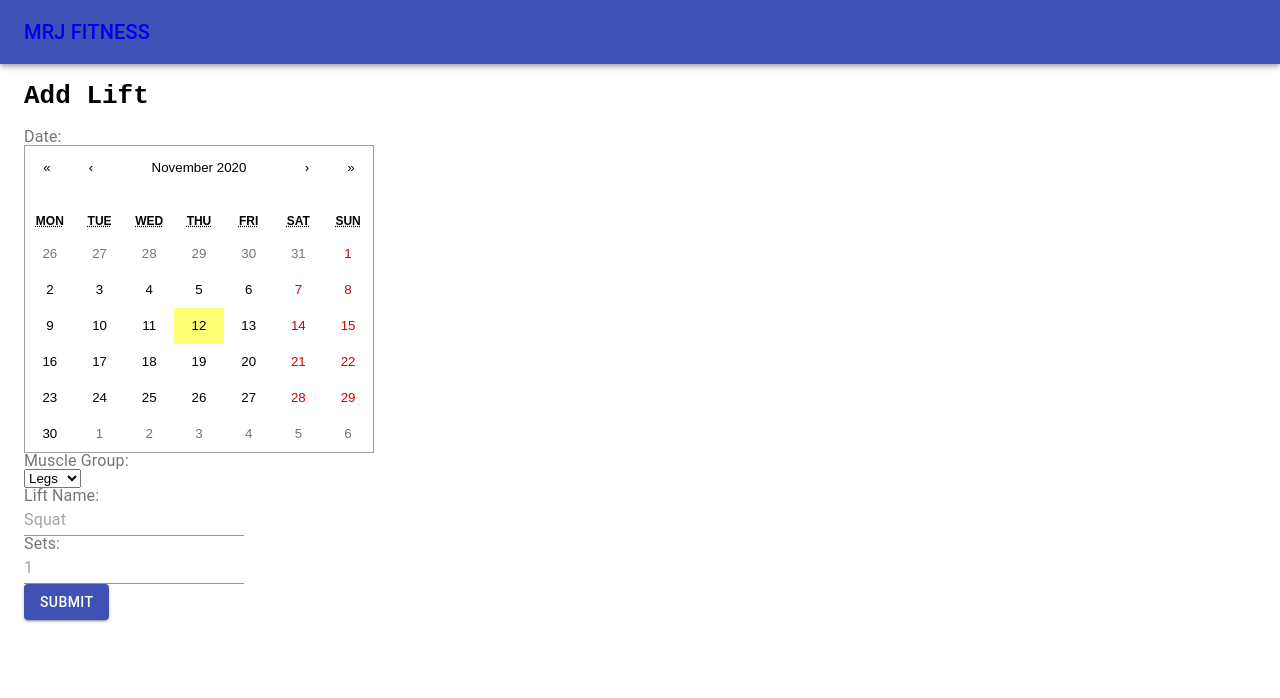
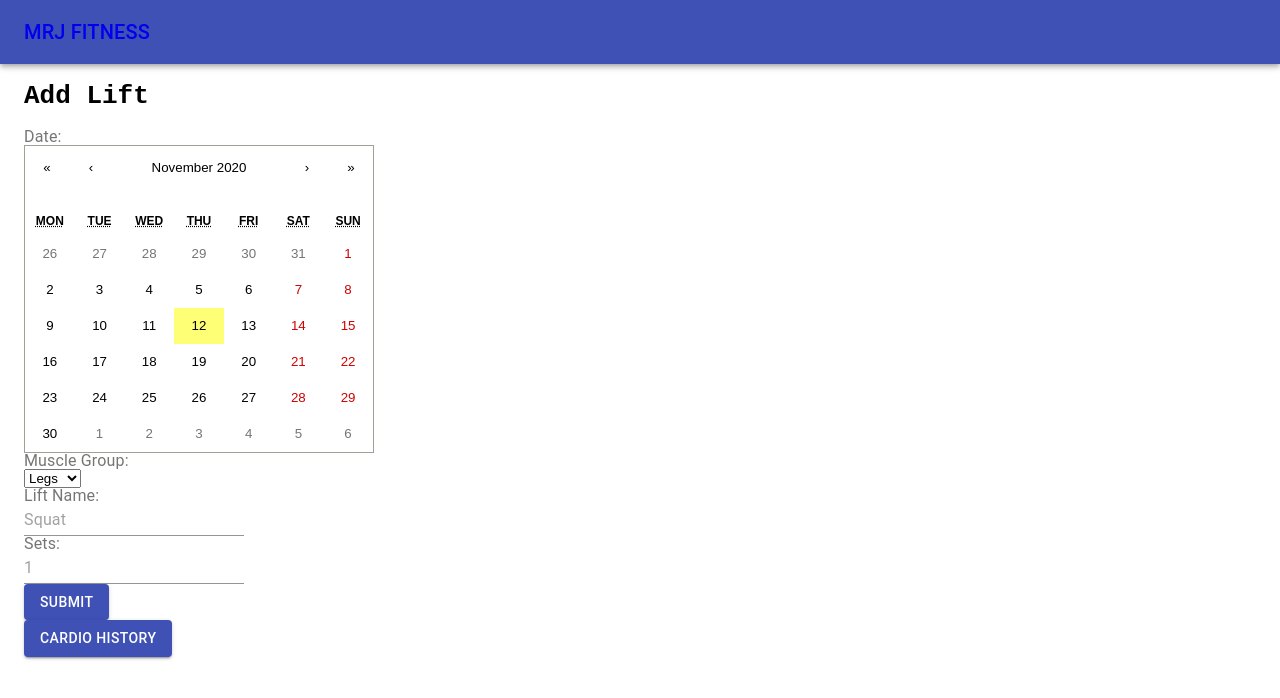
Before and after one commit to sheckjess/project-8-frontend, a React (Create React App) app: page /lifting in a window 1280 px wide. Shown: the top 698 px of the page. Built offline with nearby package versions, Linux system fonts and the light colour scheme.

Commit message:
added history button to lift submitter

```diff
--- a/src/components/LiftSubmitter.js
+++ b/src/components/LiftSubmitter.js
@@ -1,13 +1,15 @@
 import React, { Component } from "react";
+// eslint-disable-next-line
+import { Link } from "react-router-dom";
 import Calendar from "react-calendar";
-import 'react-calendar/dist/Calendar.css';
+import "react-calendar/dist/Calendar.css";
 // Material UI
-import { Container } from '@material-ui/core';
-import { Input } from '@material-ui/core';
-import { Button } from '@material-ui/core';
-import { InputLabel, Box } from '@material-ui/core';
-// eslint-disable-next-line
+import { Container } from "@material-ui/core";
+import { Input } from "@material-ui/core";
+import { Button } from "@material-ui/core";
+import { InputLabel, Box } from "@material-ui/core";
 const axios = require("axios");
+
 class LiftSubmitter extends Component {
   constructor(props) {
     super(props);
@@ -33,42 +35,43 @@ class LiftSubmitter extends Component {
   };
   onChangeReps = (e) => {
     //makes a copy of the sets array in state
-    var tempArray = this.state.sets
+    var tempArray = this.state.sets;
     //if the item at the id already exists
     if (tempArray[e.target.id]) {
-      tempArray[e.target.id].reps = e.target.value
+      tempArray[e.target.id].reps = e.target.value;
+    } else {
+      var newSet = { reps: 0, pounds: 777 };
+      newSet.reps = e.target.value;
+      tempArray[e.target.id] = newSet;
     }
-    else {
-      var newSet = {reps: 0, pounds: 777}
-      newSet.reps = e.target.value
-      tempArray[e.target.id] = newSet
-    }
-    this.setState({sets: tempArray})
+    this.setState({ sets: tempArray });
   };
   onChangeRepWeight = (e) => {
     //makes a copy of the sets array in state
-    var tempArray = this.state.sets
+    var tempArray = this.state.sets;
     //if the item at the id already exists
     if (tempArray[e.target.id]) {
-      tempArray[e.target.id].pounds = e.target.value
+      tempArray[e.target.id].pounds = e.target.value;
+    } else {
+      var newSet = { reps: 777, pounds: 0 };
+      newSet.pounds = e.target.value;
+      tempArray[e.target.id] = newSet;
     }
-    else {
-      var newSet = {reps: 777, pounds: 0}
-      newSet.pounds = e.target.value
-      tempArray[e.target.id] = newSet
-    }
-    this.setState({sets: tempArray})
+    this.setState({ sets: tempArray });
   };
   onSubmit = (e) => {
     e.preventDefault();
     if (this.state._numberOfSets < this.state.sets.length)
-      console.log('user deleted at least one set')
-      var tempArray = this.state.sets
-      tempArray.length = this.state._numberOfSets
-      this.setState({sets: tempArray});
-    axios.post('https://sculpt-fitness.herokuapp.com/lifting/add', this.state)
-      .then(console.log('attempt submission'))
-    window.location = '/'
+      console.log("user deleted at least one set");
+    var tempArray = this.state.sets;
+    tempArray.length = this.state._numberOfSets;
+    this.setState({ sets: tempArray });
+    axios
+      .post("https://sculpt-fitness.herokuapp.com/lifting/add", this.state)
+      .then(() => {
+        console.log("attempt submission");
+        window.location = "/";
+      });
   };
   render() {
     //create a reps element for each number in numberOfSets
@@ -76,10 +79,27 @@ class LiftSubmitter extends Component {
     for (let i = 0; i < this.state._numberOfSets; i++) {
       arrayOfReps.push(
         <div>
-          <InputLabel>Set {i+1} Reps: </InputLabel>
-          <Input id={i} required onChange={this.onChangeReps} type="number" placeholder="5" min='1' max='100'></Input>
-          <InputLabel>Set {i+1} Weight: </InputLabel>
-          <Input id={i} required onChange={this.onChangeRepWeight} type="number" placeholder="20" min='10' step='5' max='1000'></Input>
+          <InputLabel>Set {i + 1} Reps: </InputLabel>
+          <Input
+            id={i}
+            required
+            onChange={this.onChangeReps}
+            type="number"
+            placeholder="5"
+            min="1"
+            max="100"
+          ></Input>
+          <InputLabel>Set {i + 1} Weight: </InputLabel>
+          <Input
+            id={i}
+            required
+            onChange={this.onChangeRepWeight}
+            type="number"
+            placeholder="20"
+            min="10"
+            step="5"
+            max="1000"
+          ></Input>
         </div>
       );
     }
@@ -94,7 +114,11 @@ class LiftSubmitter extends Component {
             </div>
             <div className="">
               <InputLabel>Muscle Group: </InputLabel>
-            <select required onChange={this.onChangeMuscleGroup} value={this.state.musclegroup}>
+              <select
+                required
+                onChange={this.onChangeMuscleGroup}
+                value={this.state.musclegroup}
+              >
                 <option>Legs</option>
                 <option>Chest</option>
                 <option>Arms</option>
@@ -123,10 +147,21 @@ class LiftSubmitter extends Component {
               ></Input>
             </div>
             {arrayOfReps}
-          <Button variant="contained" color='primary' type="submit" className="">
+            <Button
+              variant="contained"
+              color="primary"
+              type="submit"
+              className=""
+            >
               Submit
             </Button>
           </form>
+          <Link to="/lifting/history">
+            <Button variant="contained"
+              color="primary"
+              type="submit"
+              className="">Cardio History</Button>
+          </Link>
         </Box>
       </Container>
     );
```
Lines whose indentation alone changed are shown as unchanged.
